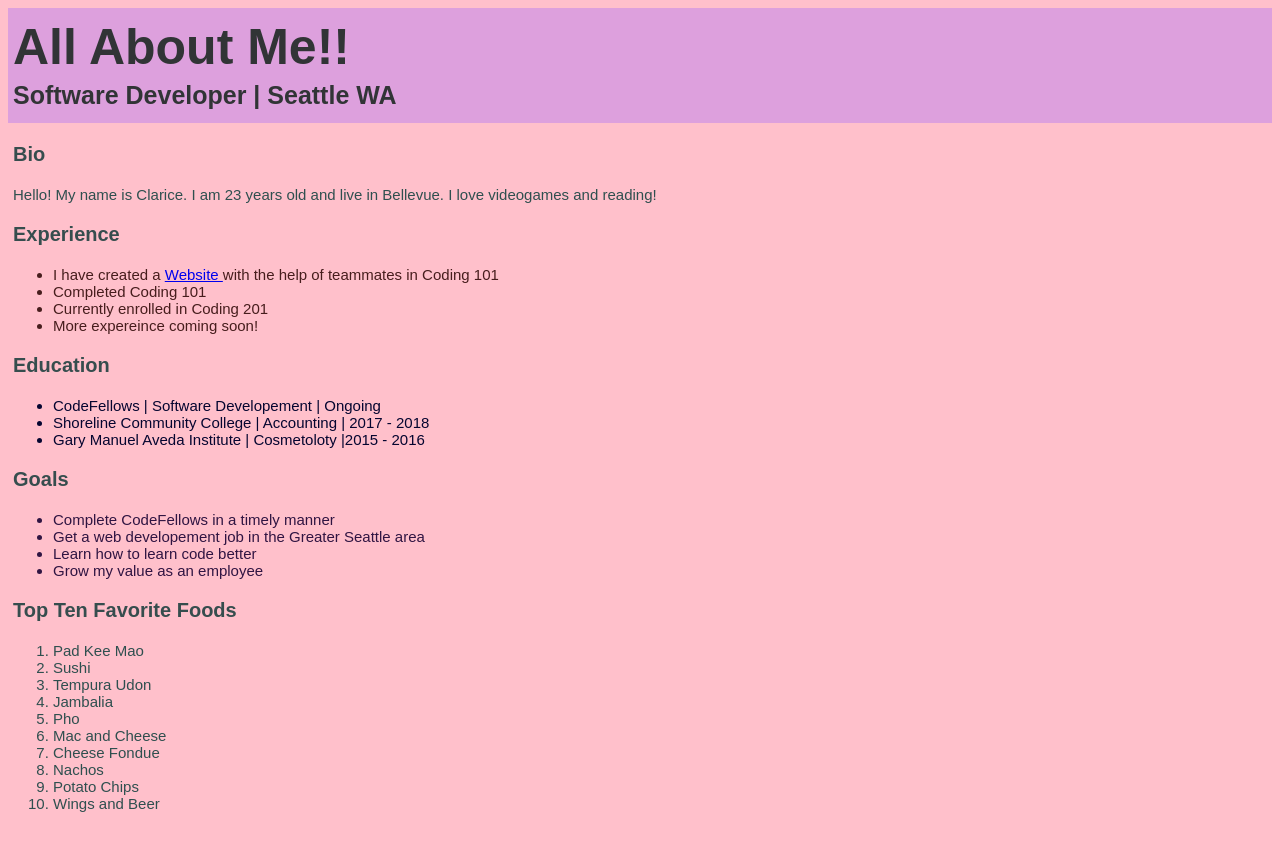
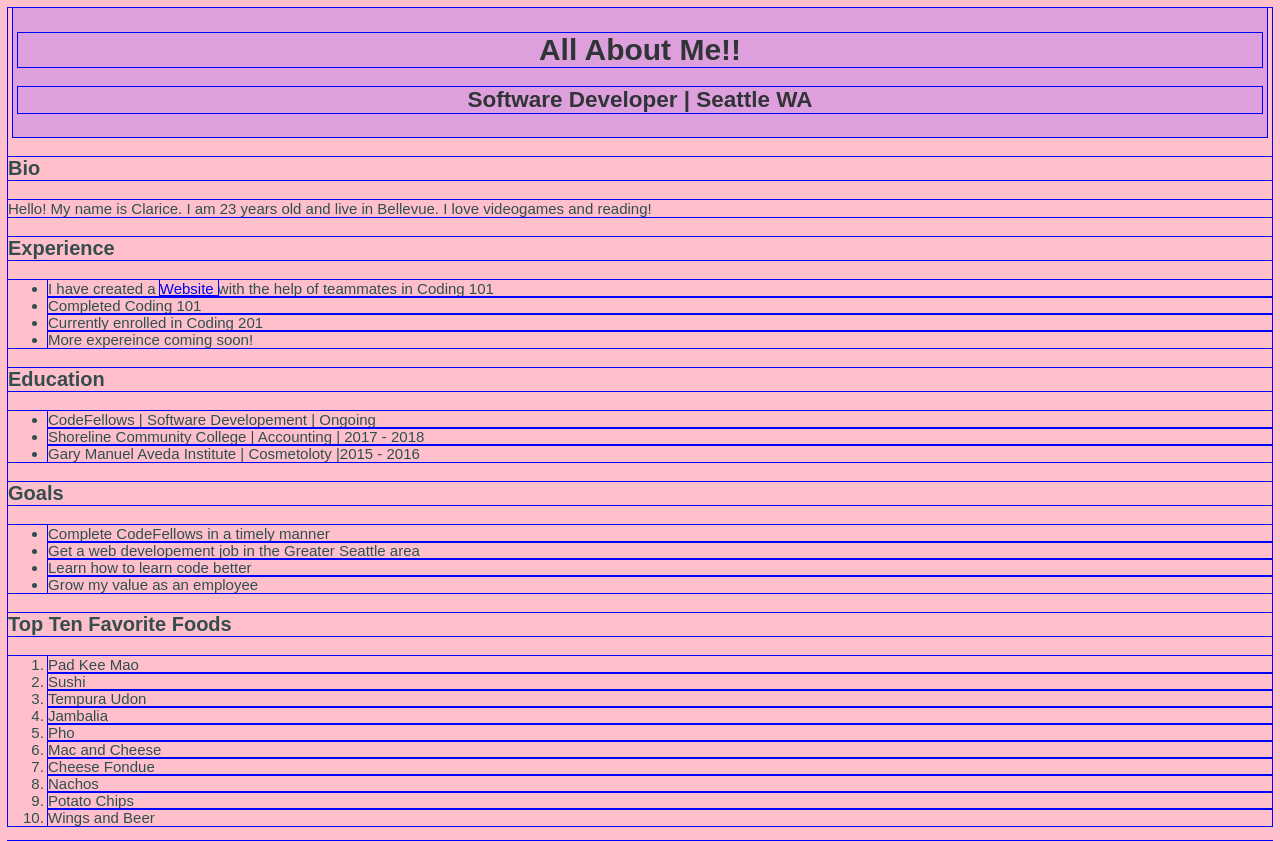
Before and after one commit to sjschmidt44/03_guessing_game, a plain HTML site: page index.html in a window 1280 px wide. Drawn offline with Linux system fonts and the light colour scheme.

Commit message:
simplified and combined some features. Added outlines to mess with margins and padding

```diff
--- a/style.css
+++ b/style.css
@@ -1,4 +1,8 @@
 /* CSS!! */
+* {
+    outline: 1px solid blue;
+    box-sizing: border-box;
+}
 body {
     background-color: pink;
     color: darkslategrey;
@@ -7,27 +11,9 @@ body {
 }
 
 main {
-    padding-left: 5px;
-}
-
-h1 {
-    color: rgb(49, 52, 54);
-    font-size: 50px;
-    padding: 0px;
-    margin-bottom: 5px;
-    margin-top: 8px;
 
 }
 
-h2 {
-    font-size: 25px;
-    padding: 0px;
-    margin-top: 5px;
-    color: rgb(49, 52, 54);
-    margin-bottom: 8px;
-
-
-}
 h3 {
     font-size: 20px;
     color: rgb(54, 77, 78);
@@ -39,21 +25,12 @@ li {
 p {
     font-family: sans-serif;
 }
-#experience {
-    color: rgb(71, 29, 29);
-}
 
-#education {
-    color: rgb(5, 5, 48);
-}
-
-#goals {
-    color: rgb(48, 20, 66);
-}
 
 header {
     background-color: plum;
-    padding-top: 2px;
-    padding-left: 5px;
-    padding-bottom: 5px;
+    text-align: center;
+    padding: 5px;
+    margin: 5px;
+    color: rgb(49, 52, 54);
 }
```
